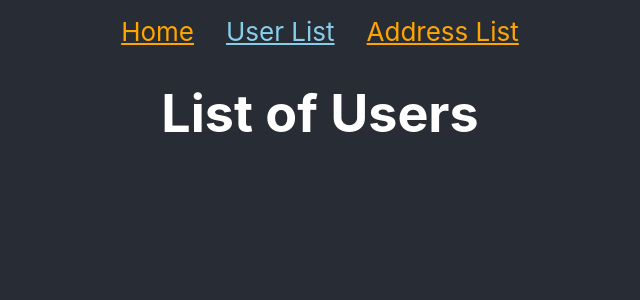
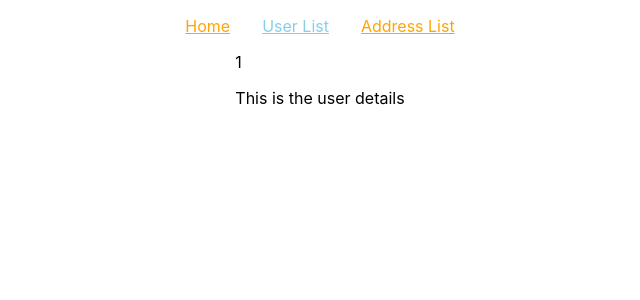
Before and after one commit to kim00432/mad9135-c2-react-router, a React (Create React App) app: page /users/1 in a window 1280 px wide. Shown: the top 300 px of the page, without its empty margins (320-960 px from the left). Built offline with nearby package versions, Linux system fonts and the light colour scheme; no server answers.

Commit message:
Get a user list page

```diff
--- a/src/components/Addresses/Addresses.js
+++ b/src/components/Addresses/Addresses.js
@@ -1,4 +1,5 @@
-export default function Addresses() {
+export default function Addresses(props) {
+    console.log(props)
     return (
         <div>
            <h1>List of Addresses</h1>
--- a/src/components/App/App.css
+++ b/src/components/App/App.css
@@ -1,10 +1,7 @@
 .App {
-  background-color: #282c34;
   min-height: 100vh;
   display: flex;
   flex-direction: column;
   align-items: center;
   padding-top: 1rem;
-  font-size: calc(10px + 2vmin);
-  color: white;
 }
--- a/src/components/App/App.js
+++ b/src/components/App/App.js
@@ -2,10 +2,33 @@ import './App.css';
 import Navbar from '../Navbar/Navbar';
 import Home from '../Home/Home';
 import Users from '../Users/Users';
+import Details from '../Details/Details';
 import Addresses from '../Addresses/Addresses';
+import {useState, useEffect} from 'react'
 import {Switch, Route, Redirect} from 'react-router-dom'
 
 function App() {
+  const [data, setData] = useState([])
+
+  async function fetchData() {
+    function generateRandomNum(min, max) { // min and max included
+      return Math.floor(Math.random() * (max - min + 1) + min)
+    }
+    const randomNum = generateRandomNum(16, 32)
+    let url = `https://randomuser.me/api/?results=${randomNum}&format=json&nat=au,ca,nz,gb,us&seed=kim00432`
+    let resp = await fetch(url)
+    let data = await resp.json()
+    setData(data.results) //new array being put into 'data'
+    //changing a state variable tells react to look and see
+    //if something needs to be re-rendered
+  }
+  useEffect(()=>{
+    //all useEffect functions run on the initial render of the components
+    console.log('useEffect was called')
+    fetchData()
+  }, []) //here we are monitoring for changes to name
+  console.log(data)
+
   return (
     <div className="App">
         <header>
@@ -13,11 +36,14 @@ function App() {
         </header>
         <main>
           <Switch>
-            <Route path="/users">
-              <Users />
+            <Route path="/users" exact>
+              <Users data={data}/>
             </Route>
-            <Route path="/addresses">
-              <Addresses />
+            <Route path="/users/:id" exact>
+              <Details data={data}/>
+            </Route>
+            <Route path="/addresses" exact>
+              <Addresses data={data}/>
             </Route>
             <Route path="/" exact component={Home} />
             <Redirect to='/' />
--- a/src/components/Details/Details.js
+++ b/src/components/Details/Details.js
@@ -1,7 +1,27 @@
-export default function Details() {
+import {useParams, useLocation, useHistory} from 'react-router-dom'
+import {useEffect, useState} from 'react'
+
+export default function Details(props) {
+    // console.log(props)
+    // // props.item - will ne our single planet object
+
+    // const [detail, setDetail] = useState({})
+
+
+    let { id } = useParams() //hooks from React router dom
+    // let loc = useLocation()
+    // let history = useHistory()
+
+    // useEffect(()=> {
+    //     let p = props.findUser(id)
+    //     setDetail(p)
+    //     //wait until after render
+    // }, [])
+
     return (
-        <div>
-          <h1>User Details</h1>
+        <div className="user-details">
+            <p>{id}</p>
+            <p>This is the user details</p>
         </div>
     )
 }
--- a/src/components/Users/Users.js
+++ b/src/components/Users/Users.js
@@ -1,7 +1,42 @@
-export default function Users() {
+import './users.css'
+// import Details from '../Details/Details'
+import {Route, NavLink, useParams} from 'react-router-dom'
+
+export default function Users(props) {
+    let list = props.data
+
+    // function findUser(id) {
+    //     return list.find((item, index)=> {
+    //         let url = item.picture.large
+    //         let splitUrl = url.split("/")
+    //         let getId = splitUrl[splitUrl.length-1].split(".")
+    //         return id == parseInt(getId[0])
+    //     })
+    // }
+
     return (
         <div>
           <h1>List of Users</h1>
+            <div className="user_container">
+                <div className="user_list">
+                {list.map((item, index) => (
+                    <div key={`${item.name.first} ${item.name.last}`} className="user_card">
+                        <div className="user_info">
+                            <img src={item.picture.medium} alt=""></img>
+                            <p>{`${item.name.first} ${item.name.last}`}</p>
+                            <p>{item.email}</p>
+                            <p>{item.cell}</p>
+                        </div>
+                    </div>
+                ))}
+                </div>
+          </div>
+
+          {/* <div className="user-details">
+                <Route path="/users/:id">
+                    <Details findUser={findUser} data={props.data}/>
+                </Route>
+          </div> */}
         </div>
     )
 }
--- /dev/null
+++ b/src/components/Users/users.css
@@ -0,0 +1,22 @@
+.user_container {
+  display: flex;
+}
+
+.user_list {
+  display: grid;
+  grid-template-columns: auto auto auto;
+  grid-gap: 2rem;
+}
+
+.user_card {
+  box-shadow: 0px 0px 10px rgba(0, 0, 0, 0.192);
+  border-radius: 20px;
+  padding: 20px;
+  margin: 10px;
+  background-color: skyblue;
+  color: white;
+  font-weight: bold;
+  backdrop-filter: blur(5px);
+  align-items: center;
+  text-align: center;
+}
```
